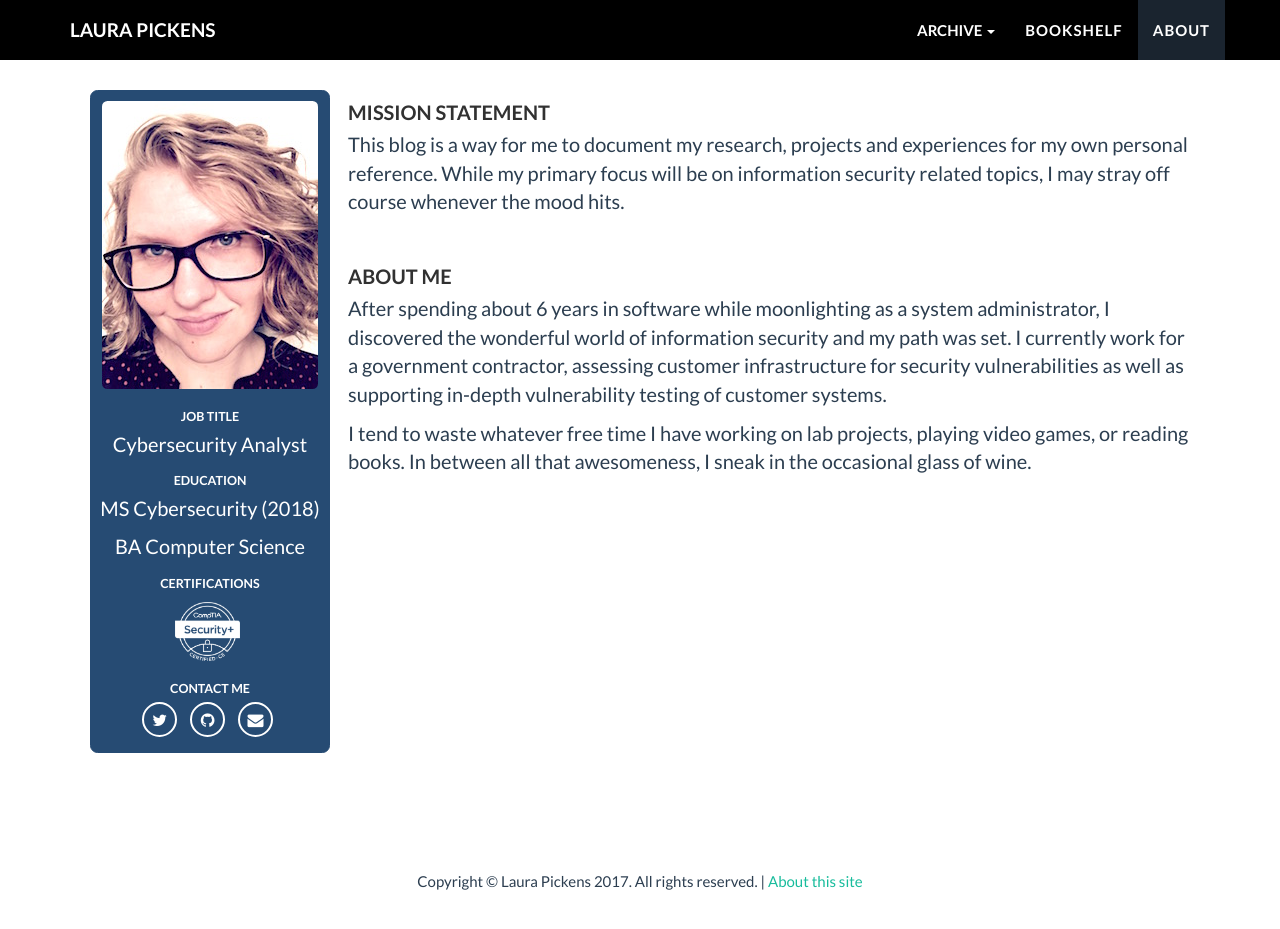
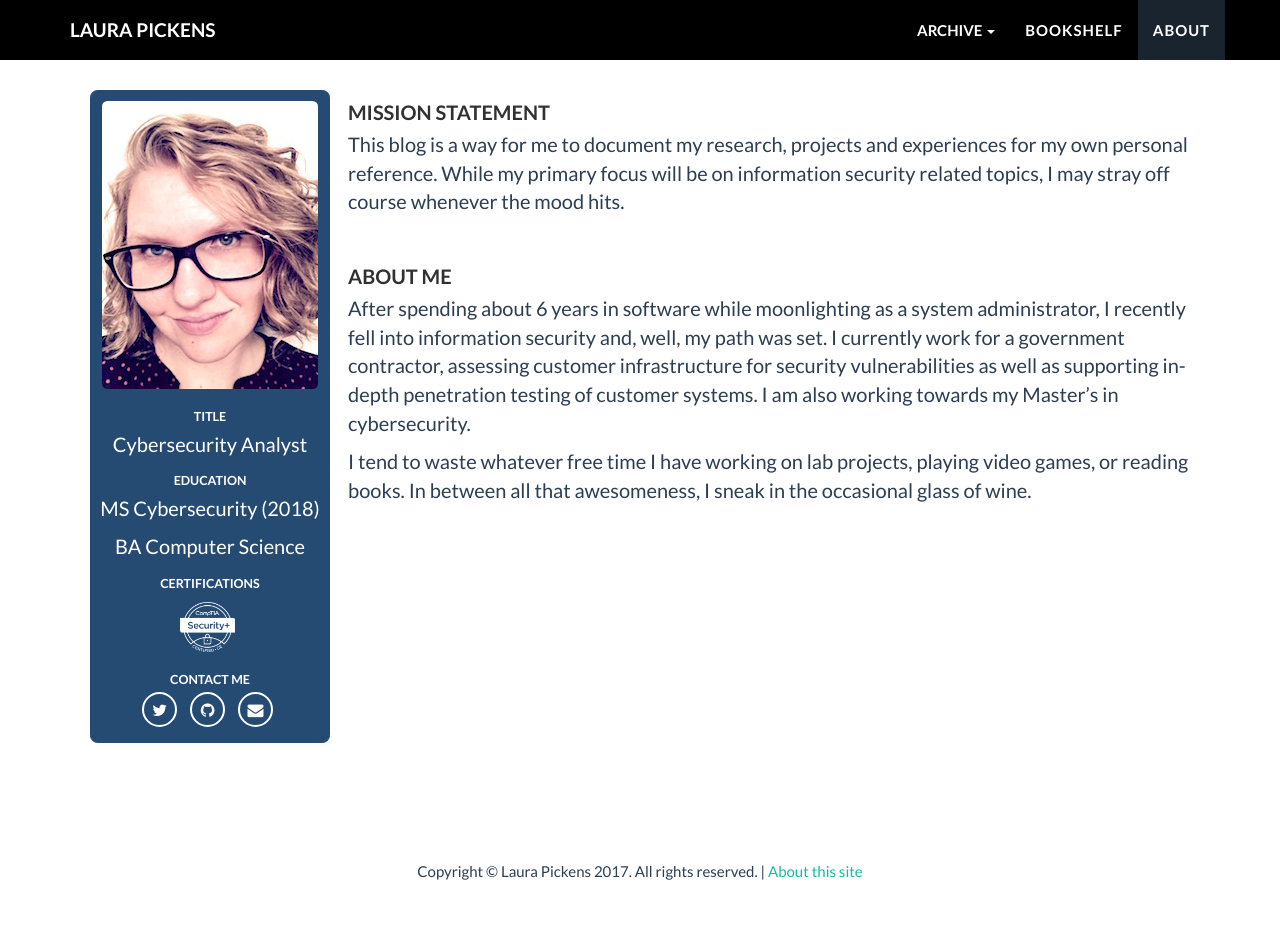
Before and after one commit to lpickens03/lpickens03.github.io, a Jekyll site: the page built from about.md, in a window 1280 px wide and 992 px high. Shown: the top 929 px of the window. Built offline with Jekyll 4.4.1, drawn with Linux system fonts in a browser that asks for light colours; nearby versions of some CDN libraries; some web fonts are replaced.

Commit message:
updates to personal bio

```diff
--- a/_includes/signature.html
+++ b/_includes/signature.html
@@ -6,7 +6,7 @@
         <div class="title">
         ABOUT <a href="/about">LAURA PICKENS</a>
         </div>
-        <p>I spent my early years as a software engineer/system administrator before cybersecurity called me home. By day, I perform vulnerability assessments on customer systems and IT infrastructure for a government contractor. By night, I work towards my MS in cybersecurity at Johns Hopkins. </p>
+        <p>I spent my early years as a software engineer/system administrator before cybersecurity called me home. By day, I perform vulnerability assessments on customer IT systems for a government contractor. By night, I work towards my MS in cybersecurity at Johns Hopkins. </p>
         <div>
             <ul class="list-inline">
 
--- a/about.md
+++ b/about.md
@@ -11,7 +11,7 @@ quote-author: Google Chromium Projects
   <div class="aboutme">
     <div class="row">
     	<!--<div class="footer-col col-md-4">-->
-            <h3>Job Title</h3>
+            <h3>Title</h3>
             <p>Cybersecurity Analyst</p>
         <!--</div>
     	<div class="footer-col col-md-4">-->
@@ -56,7 +56,7 @@ This blog is a way for me to document my research, projects and experiences for
 
 <br/>
 <h2>About Me</h2>
-After spending about 6 years in software while moonlighting as a system administrator, I discovered the wonderful world of information security and my path was set. I currently work for a government contractor, assessing customer infrastructure for security vulnerabilities as well as supporting in-depth vulnerability testing of customer systems.
+After spending about 6 years in software while moonlighting as a system administrator, I recently fell into information security and, well, my path was set. I currently work for a government contractor, assessing customer infrastructure for security vulnerabilities as well as supporting in-depth penetration testing of customer systems. I am also working towards my Master's in cybersecurity.
 
 I tend to waste whatever free time I have working on lab projects, playing video games, or reading books. In between all that awesomeness, I sneak in the occasional glass of wine.
 <br/>
--- a/css/main.css
+++ b/css/main.css
@@ -168,7 +168,7 @@ header {
 
 .cert-icon {
     display: inline-block;
-    width: 75px;
+    height: 60px;
 }
 
 /*
```
Also changed, not shown: 1 other file.
